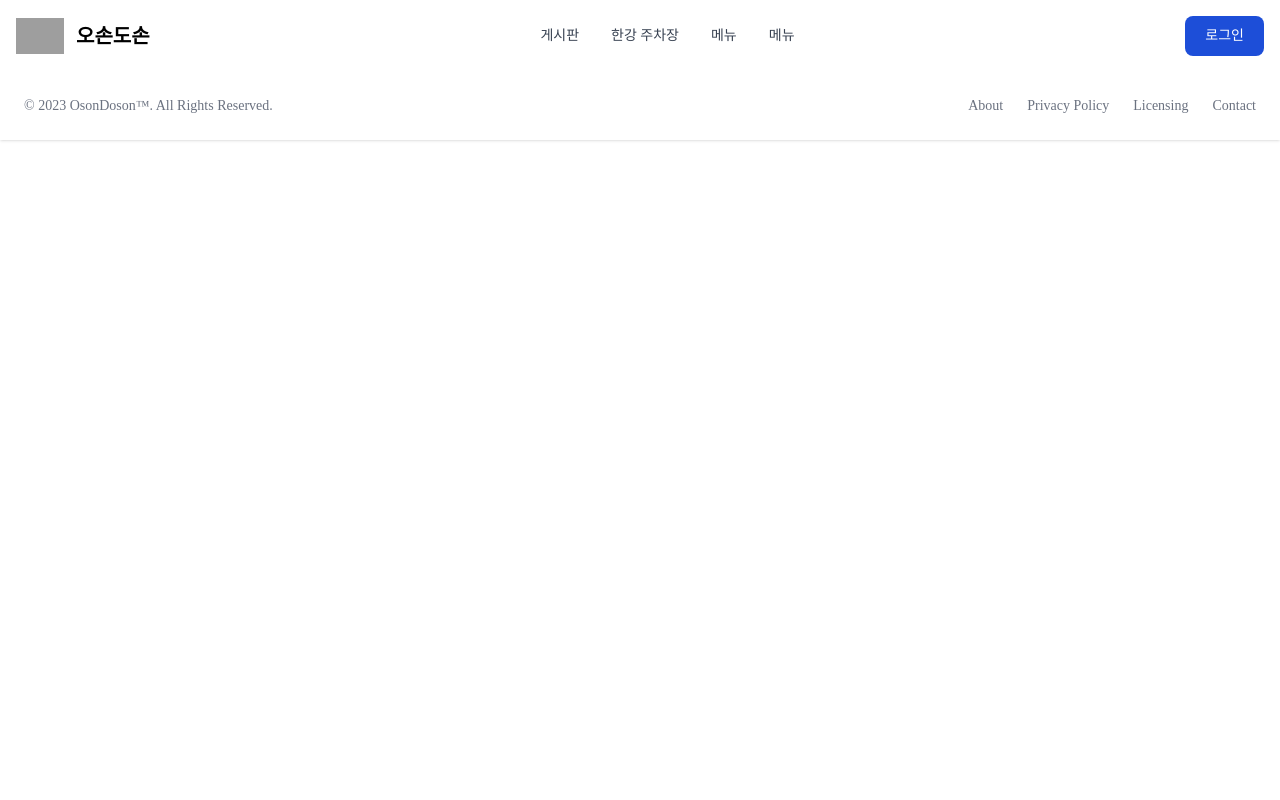
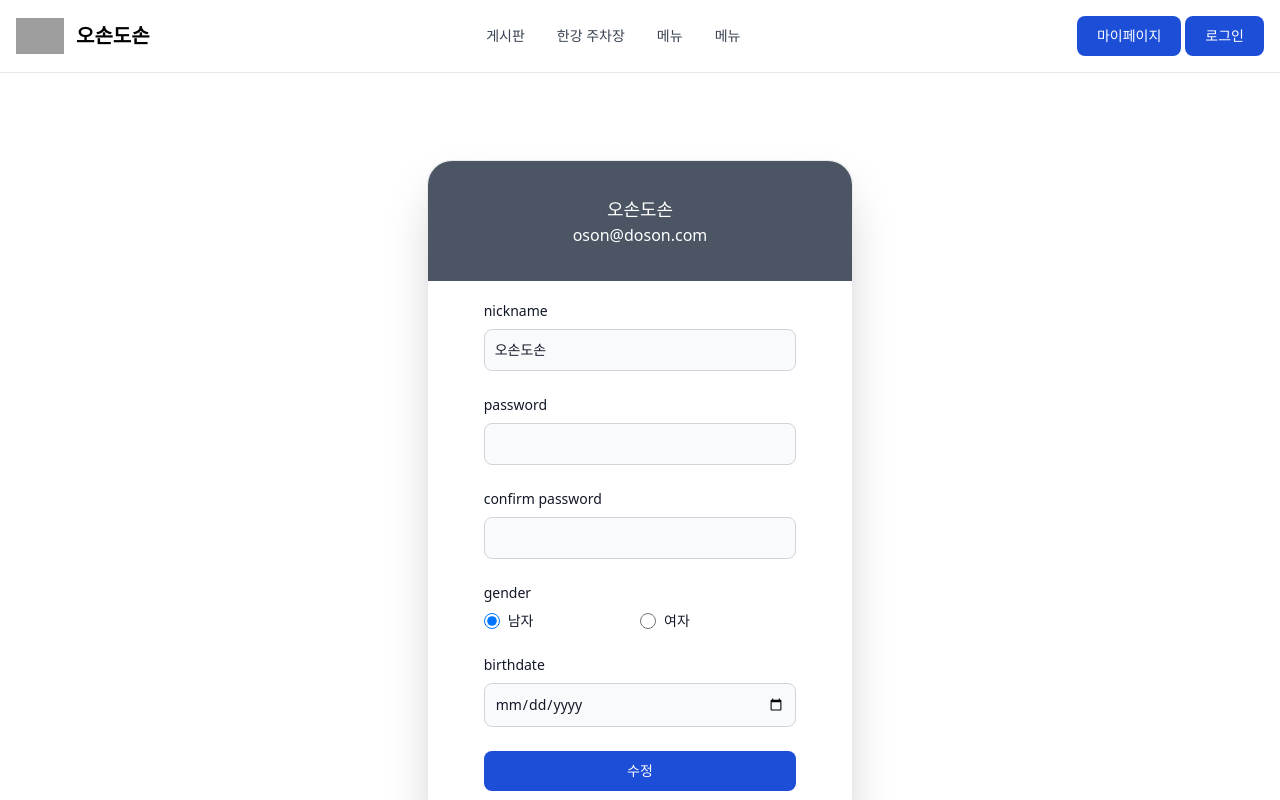
Before and after one commit to thatslifebro/Elice_Web_project2, a React (Create React App) app in the folder frontend/: page /my-page in a window 1280 px wide. Shown: the top 800 px of the page. Built offline with nearby package versions, Linux system fonts and the light colour scheme; grey boxes are pictures that could not be loaded.

Commit message:
Add: 마이페이지 추가

```diff
--- a/frontend/src/App.tsx
+++ b/frontend/src/App.tsx
@@ -6,6 +6,7 @@ import Footer from './components/Footer';
 import Home from './pages/Home';
 import SignIn from './pages/SignIn';
 import SignUp from './pages/SignUp';
+import MyPage from './pages/MyPage';
 
 function App() {
     return (
@@ -13,6 +14,7 @@ function App() {
             <Header />
             <Routes>
                 <Route path='/' element={<Home />} />
+                <Route path='/my-page' element={<MyPage />} />
                 <Route path='/sign-in' element={<SignIn />} />
                 <Route path='/sign-up' element={<SignUp />} />
             </Routes>
--- a/frontend/src/components/Header.tsx
+++ b/frontend/src/components/Header.tsx
@@ -17,10 +17,18 @@ function Header() {
                         </span>
                     </Link>
                     <div className='flex md:order-2'>
+                        <Link to='/my-page'>
+                            <button
+                                type='button'
+                                className='text-white bg-blue-700 hover:bg-blue-800 focus:ring-4 focus:outline-none focus:ring-blue-300 font-medium rounded-lg text-sm px-5 py-2.5 text-center mr-3 md:mr-0 dark:bg-blue-600 dark:hover:bg-blue-700 dark:focus:ring-blue-800'
+                            >
+                                마이페이지
+                            </button>
+                        </Link>
                         <Link to='/sign-in'>
                             <button
                                 type='button'
-                                className='text-white bg-blue-700 hover:bg-blue-800 focus:ring-4 focus:outline-none focus:ring-blue-300 font-medium rounded-lg text-sm px-5 py-2.5 text-center mr-3 md:mr-0 dark:bg-blue-600 dark:hover:bg-blue-700 dark:focus:ring-blue-800'
+                                className='ml-1 text-white bg-blue-700 hover:bg-blue-800 focus:ring-4 focus:outline-none focus:ring-blue-300 font-medium rounded-lg text-sm px-5 py-2.5 text-center mr-3 md:mr-0 dark:bg-blue-600 dark:hover:bg-blue-700 dark:focus:ring-blue-800'
                             >
                                 로그인
                             </button>
--- a/frontend/src/index.tsx
+++ b/frontend/src/index.tsx
@@ -26,7 +26,7 @@ root.render(
     <React.StrictMode>
         <BrowserRouter>
             <RecoilRoot>
-                <GlobalStyles />
+                {/* <GlobalStyles /> */}
                 <App />
             </RecoilRoot>
         </BrowserRouter>
--- a/frontend/src/pages/Home.tsx
+++ b/frontend/src/pages/Home.tsx
@@ -7,10 +7,6 @@ function Home() {
             <span className='absolute top-[200px] left-16 text-6xl'>
                 한강 드라이브 갈까요?
             </span>
-            {/* <div
-                className='w-full h-screen bg-no-repeat bg-cover opacity-30'
-                style={{ backgroundImage: 'url(river.jpg)' }}
-            ></div> */}
         </>
     );
 }
--- /dev/null
+++ b/frontend/src/pages/MyPage.tsx
@@ -0,0 +1,140 @@
+import React from 'react';
+import { Link } from 'react-router-dom';
+
+function MyPage() {
+    return (
+        <>
+            <div className='px-14 py-10 w-4/12 mx-auto mt-[10rem] mb-16 border-solid border border-gray-800/10 rounded-3xl shadow-2xl'>
+                <div className='bg-gray-600 h-[120px] -mt-10 mb-5 -mx-14 rounded-t-3xl flex justify-center items-center flex-col'>
+                    <p className='text-white text-center text-lg'>오손도손</p>
+                    <p className='text-white text-center'>oson@doson.com</p>
+                </div>
+                <form>
+                    {/* <div className='mb-6'>
+                        <label
+                            htmlFor='email'
+                            className='block mb-2 text-sm font-medium text-gray-900 dark:text-white'
+                        >
+                            email
+                        </label>
+                        <input
+                            type='email'
+                            id='email'
+                            className='bg-gray-50 border border-gray-300 text-gray-900 text-sm rounded-lg focus:ring-blue-500 focus:border-blue-500 block w-full p-2.5 dark:bg-gray-700 dark:border-gray-600 dark:placeholder-gray-400 dark:text-white dark:focus:ring-blue-500 dark:focus:border-blue-500'
+                            value={'oson@doson.com'}
+                            required
+                            disabled
+                        />
+                    </div> */}
+                    <div className='mb-6'>
+                        <label
+                            htmlFor='nickname'
+                            className='block mb-2 text-sm font-medium text-gray-900 dark:text-white'
+                        >
+                            nickname
+                        </label>
+                        <input
+                            type='text'
+                            id='nickname'
+                            className='bg-gray-50 border border-gray-300 text-gray-900 text-sm rounded-lg focus:ring-blue-500 focus:border-blue-500 block w-full p-2.5 dark:bg-gray-700 dark:border-gray-600 dark:placeholder-gray-400 dark:text-white dark:focus:ring-blue-500 dark:focus:border-blue-500'
+                            defaultValue={'오손도손'}
+                            required
+                        />
+                    </div>
+                    <div className='mb-6'>
+                        <label
+                            htmlFor='password'
+                            className='block mb-2 text-sm font-medium text-gray-900 dark:text-white'
+                        >
+                            password
+                        </label>
+                        <input
+                            type='password'
+                            id='password'
+                            className='bg-gray-50 border border-gray-300 text-gray-900 text-sm rounded-lg focus:ring-blue-500 focus:border-blue-500 block w-full p-2.5 dark:bg-gray-700 dark:border-gray-600 dark:placeholder-gray-400 dark:text-white dark:focus:ring-blue-500 dark:focus:border-blue-500'
+                            required
+                        />
+                    </div>
+                    <div className='mb-6'>
+                        <label
+                            htmlFor='confirm-password'
+                            className='block mb-2 text-sm font-medium text-gray-900 dark:text-white'
+                        >
+                            confirm password
+                        </label>
+                        <input
+                            type='password'
+                            id='confirm-password'
+                            className='bg-gray-50 border border-gray-300 text-gray-900 text-sm rounded-lg focus:ring-blue-500 focus:border-blue-500 block w-full p-2.5 dark:bg-gray-700 dark:border-gray-600 dark:placeholder-gray-400 dark:text-white dark:focus:ring-blue-500 dark:focus:border-blue-500'
+                            required
+                        />
+                    </div>
+                    <div className='mb-6'>
+                        <label
+                            htmlFor='gender'
+                            className='block mb-2 text-sm font-medium text-gray-900 dark:text-white'
+                        >
+                            gender
+                        </label>
+
+                        <div className='flex items-center mb-4'>
+                            <div className='w-1/2 flex'>
+                                <input
+                                    id='country-option-1'
+                                    type='radio'
+                                    name='countries'
+                                    value='USA'
+                                    className='self-center w-4 h-4 border-gray-300 focus:ring-2 focus:ring-blue-300 dark:focus:ring-blue-600 dark:focus:bg-blue-600 dark:bg-gray-700 dark:border-gray-600'
+                                    checked
+                                />
+                                <label
+                                    htmlFor='country-option-1'
+                                    className='block ml-2 text-sm font-medium text-gray-900 dark:text-gray-300'
+                                >
+                                    남자
+                                </label>
+                            </div>
+                            <input
+                                id='country-option-2'
+                                type='radio'
+                                name='countries'
+                                value='Germany'
+                                className='w-4 h-4 border-gray-300 focus:ring-2 focus:ring-blue-300 dark:focus:ring-blue-600 dark:focus:bg-blue-600 dark:bg-gray-700 dark:border-gray-600'
+                            />
+                            <label
+                                htmlFor='country-option-2'
+                                className='block ml-2 text-sm font-medium text-gray-900 dark:text-gray-300'
+                            >
+                                여자
+                            </label>
+                        </div>
+                    </div>
+                    <div className='mb-6'>
+                        <label
+                            htmlFor='birthdate'
+                            className='block mb-2 text-sm font-medium text-gray-900 dark:text-white'
+                        >
+                            birthdate
+                        </label>
+                        <input
+                            type='date'
+                            id='birthdate'
+                            className='bg-gray-50 border border-gray-300 text-gray-900 text-sm rounded-lg focus:ring-blue-500 focus:border-blue-500 block w-full p-2.5 dark:bg-gray-700 dark:border-gray-600 dark:placeholder-gray-400 dark:text-white dark:focus:ring-blue-500 dark:focus:border-blue-500'
+                            required
+                        />
+                    </div>
+                    <div className='flex flex-col justify-between'>
+                        <button
+                            type='submit'
+                            className='text-white bg-blue-700 hover:bg-blue-800 focus:ring-4 focus:outline-none focus:ring-blue-300 font-medium rounded-lg text-sm w-full px-5 py-2.5 text-center dark:bg-blue-600 dark:hover:bg-blue-700 dark:focus:ring-blue-800'
+                        >
+                            수정
+                        </button>
+                    </div>
+                </form>
+            </div>
+        </>
+    );
+}
+
+export default MyPage;
```
Also changed, not shown: 2 other files (tests, documents, lock files or other folders).
